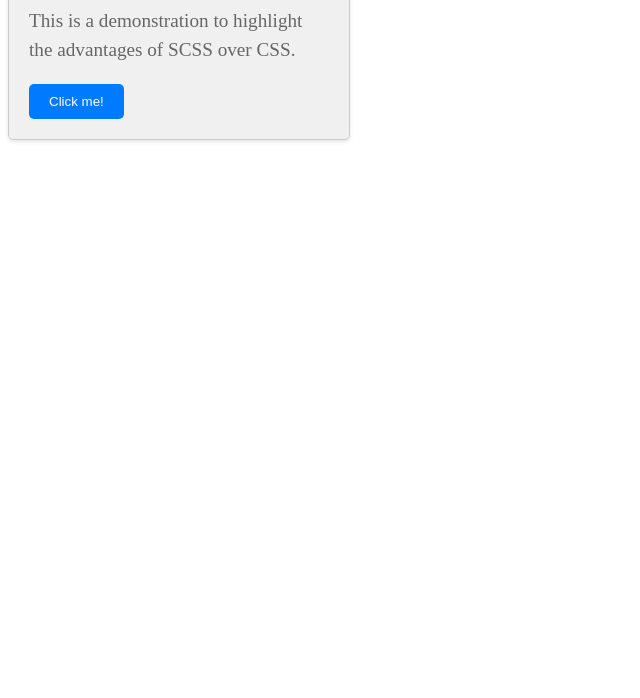
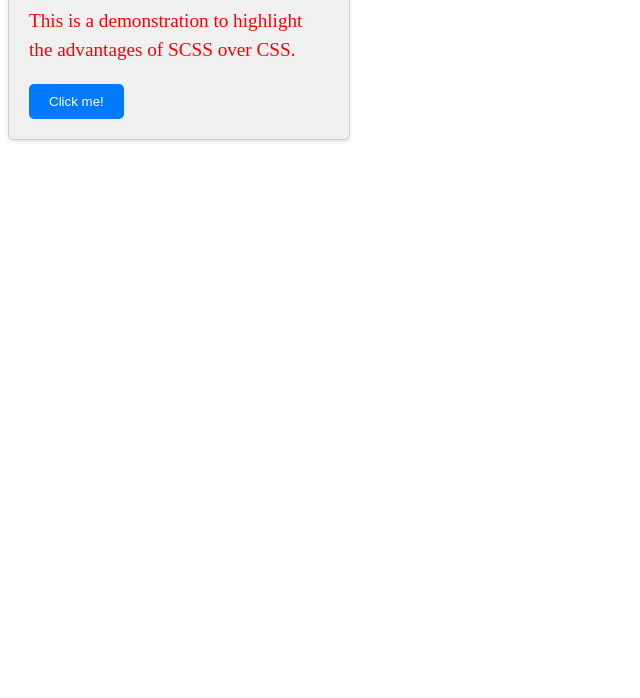
Before and after one commit to StandOut-0/CSSvsSass, a website: page index.html in a window 1280 px wide. Shown: the part 102-800 px from the top of the page, without its empty margins (0-640 px from the left). Drawn offline with Linux system fonts and the light colour scheme.

Commit message:
전역, 지역변수 사용하기

```diff
--- a/before/before.scss
+++ b/before/before.scss
@@ -3,8 +3,10 @@ $palette: (
   primary-color: #007bff,
   secondary-color: #0056b3,
   text-color: #333,
-  light-text-color: #666,
 );
+
+// 전역, 지역변수
+$light-text-color: #666; //전역
 
 // 카드 스타일
 .card {
@@ -25,8 +27,9 @@ $palette: (
 
   // 중첩된 선택자를 사용하여 p 스타일 정의
   p {
+    $light-text-color: red; //지역
     font-size: 1.2rem;
-    color: map-get($palette, light-text-color);
+    color: $light-text-color;
     line-height: 1.5;
   }
 
```
Also changed, not shown: css/before.css, 1 other file.
